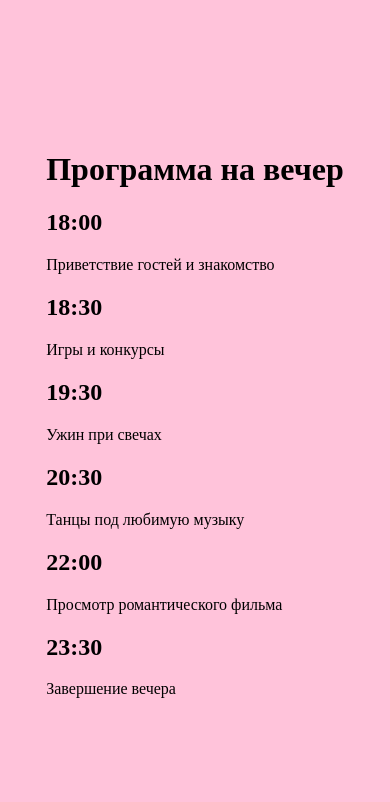
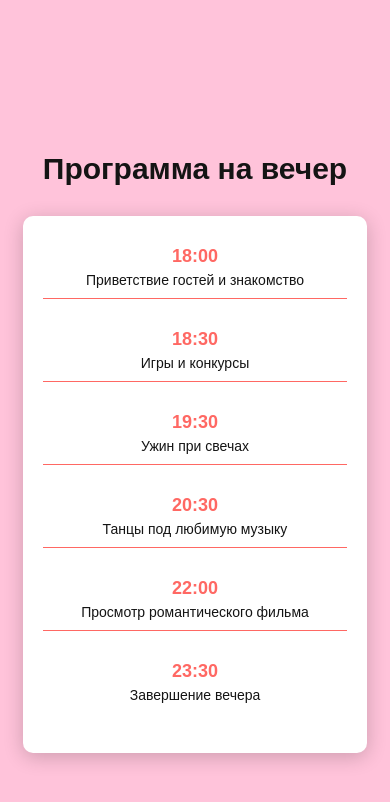
Before and after one commit to w311-qt/invitation, a plain HTML site: page program.html in a window 390 px wide. Drawn offline with nearby package versions, Linux system fonts and the light colour scheme.

Commit message:
Update index.css

```diff
--- a/index.css
+++ b/index.css
@@ -330,4 +330,84 @@ body {
         font-size: 10px;
         padding: 6px;
     }
+    /* Основные стили для программы */
+.program-wrapper {
+    text-align: center;
+    padding: 20px;
+    background-color: #ffc3da;
+    min-height: 100vh;
+    display: flex;
+    flex-direction: column;
+    align-items: center;
+    justify-content: center;
 }
+
+.program-title {
+    font-family: Arial, Helvetica, sans-serif;
+    color: rgb(20, 20, 20);
+    font-size: 50px;
+    margin-bottom: 30px;
+}
+
+.program-container {
+    background-color: white;
+    padding: 20px;
+    border-radius: 10px;
+    box-shadow: 0 4px 20px rgba(0, 0, 0, 0.2);
+    max-width: 600px;
+    width: 100%;
+}
+
+.event {
+    margin-bottom: 20px;
+    padding: 10px;
+    border-bottom: 1px solid #FF6863;
+}
+
+.event:last-child {
+    border-bottom: none;
+}
+
+.event-time {
+    font-family: Arial, Helvetica, sans-serif;
+    color: #FF6863;
+    font-size: 24px;
+    margin: 0;
+}
+
+.event-description {
+    font-family: Arial, Helvetica, sans-serif;
+    color: rgb(20, 20, 20);
+    font-size: 18px;
+    margin: 5px 0 0;
+}
+
+/* Адаптивность */
+@media (max-width: 768px) {
+    .program-title {
+        font-size: 40px;
+    }
+
+    .event-time {
+        font-size: 20px;
+    }
+
+    .event-description {
+        font-size: 16px;
+    }
+}
+
+@media (max-width: 480px) {
+    .program-title {
+        font-size: 30px;
+    }
+
+    .event-time {
+        font-size: 18px;
+    }
+
+    .event-description {
+        font-size: 14px;
+    }
+}
+}
```
